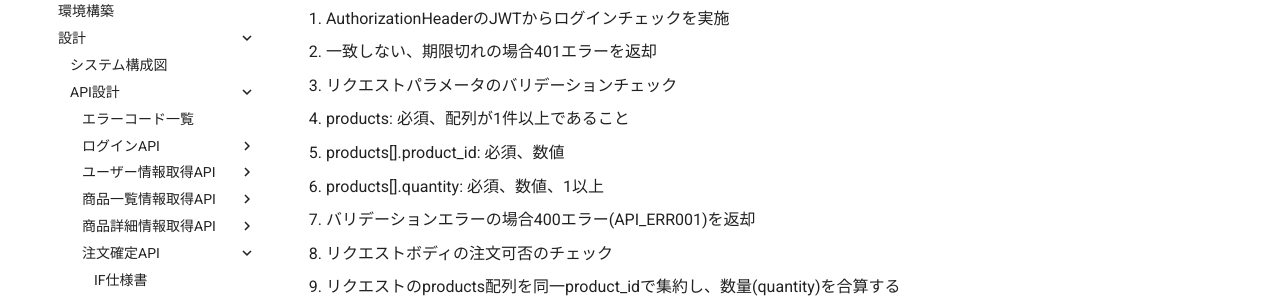
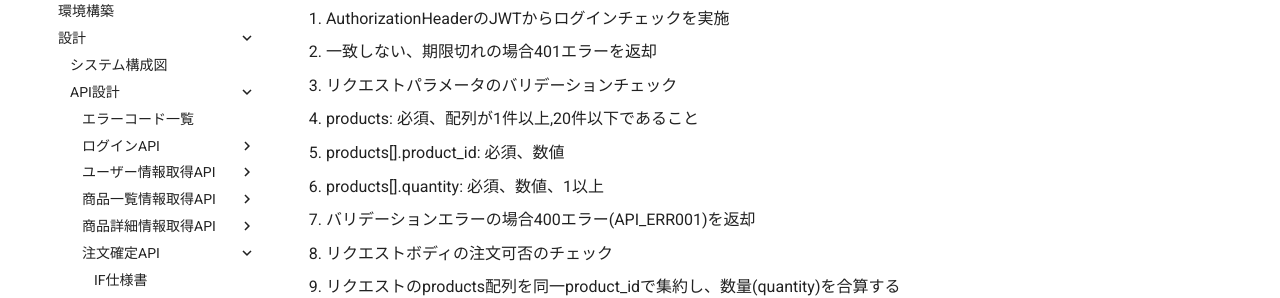
Before and after one commit to ecapp0226/documents, an MkDocs documentation site: the page built from docs/abydos/001.設計/api/注文確定API/詳細設計.md, in a window 1280 px wide and 900 px high, scrolled down 409 px. Shown: the part 151-449 px from the top of the window. Built offline with MkDocs 1.6.1 and Material for MkDocs 9.7.7, drawn with Linux system fonts in a browser that asks for light colours.

Commit message:
画面仕様の制約とバックエンドのパラメータの制約を合わせる

```diff
--- a/docs/abydos/001.設計/api/注文確定API/詳細設計.md
+++ b/docs/abydos/001.設計/api/注文確定API/詳細設計.md
@@ -12,7 +12,7 @@
 1. AuthorizationHeaderのJWTからログインチェックを実施
    1. 一致しない、期限切れの場合401エラーを返却
 2. リクエストパラメータのバリデーションチェック
-   1. products: 必須、配列が1件以上であること
+   1. products: 必須、配列が1件以上,20件以下であること
    2. products[].product_id: 必須、数値
    3. products[].quantity: 必須、数値、1以上
    4. バリデーションエラーの場合400エラー(API_ERR001)を返却
```
Also changed, not shown: docs/abydos/001.設計/api/注文確定API/IF仕様書.md (+1 -1 lines).
